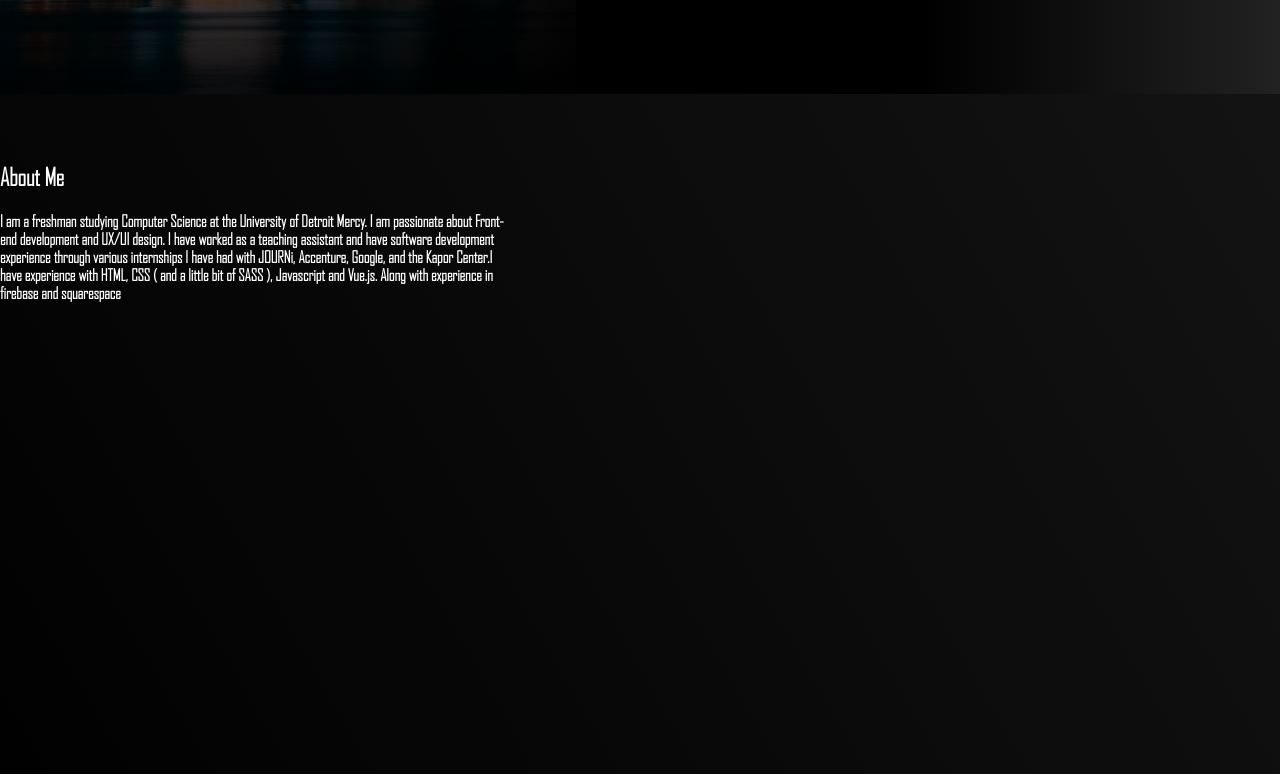
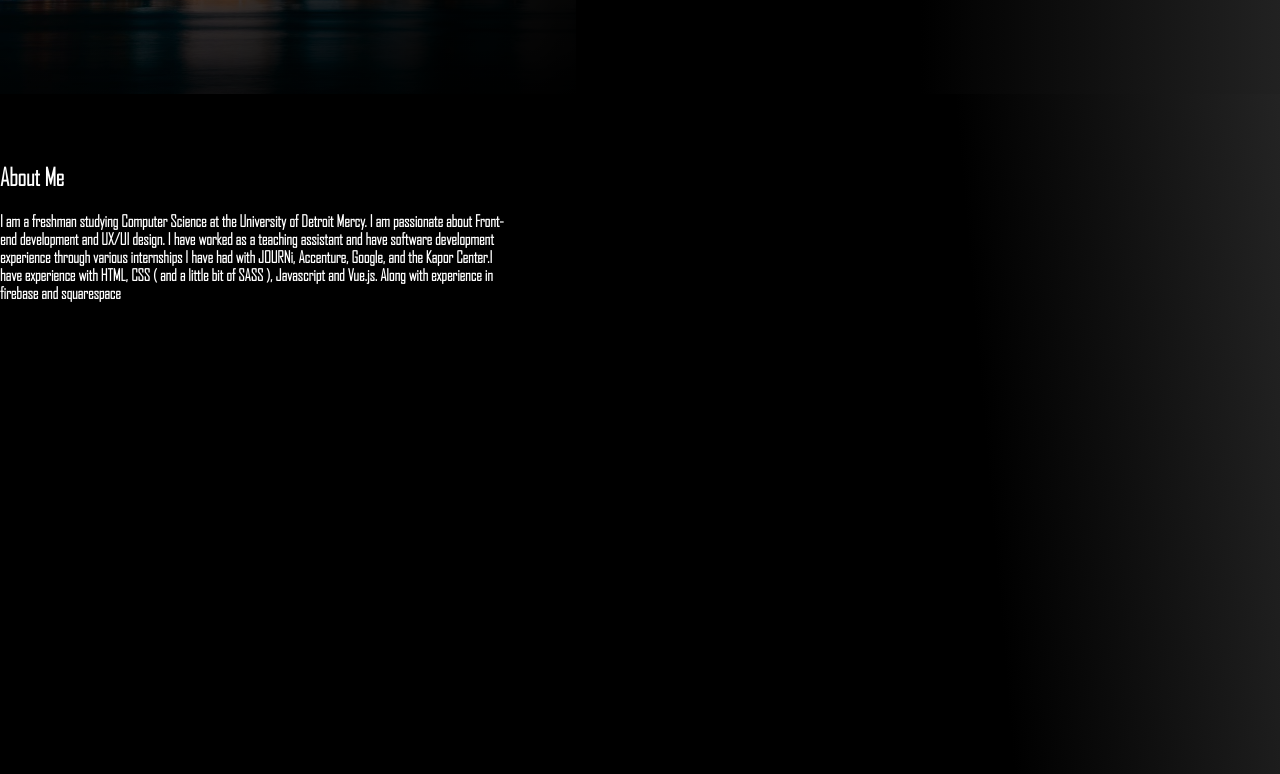
Before and after one commit to Ara-O/Portfolio-Website, a Vue app: page / in a window 1280 px wide. Shown: the part 706-1480 px from the top of the page. Built offline with nearby package versions, Linux system fonts and the light colour scheme.

Commit message:
Fixed about me backgroud

```diff
--- a/src/styles/home.scss
+++ b/src/styles/home.scss
@@ -126,5 +126,5 @@ h5.my--desc {
   padding-top: 50px;
   width: 100%;
   height: 100vh;
-  background: linear-gradient(60deg, black, #3a3a3a 307%);
+  background: linear-gradient(85deg, black 76%, #454545 123%);
 }
```
